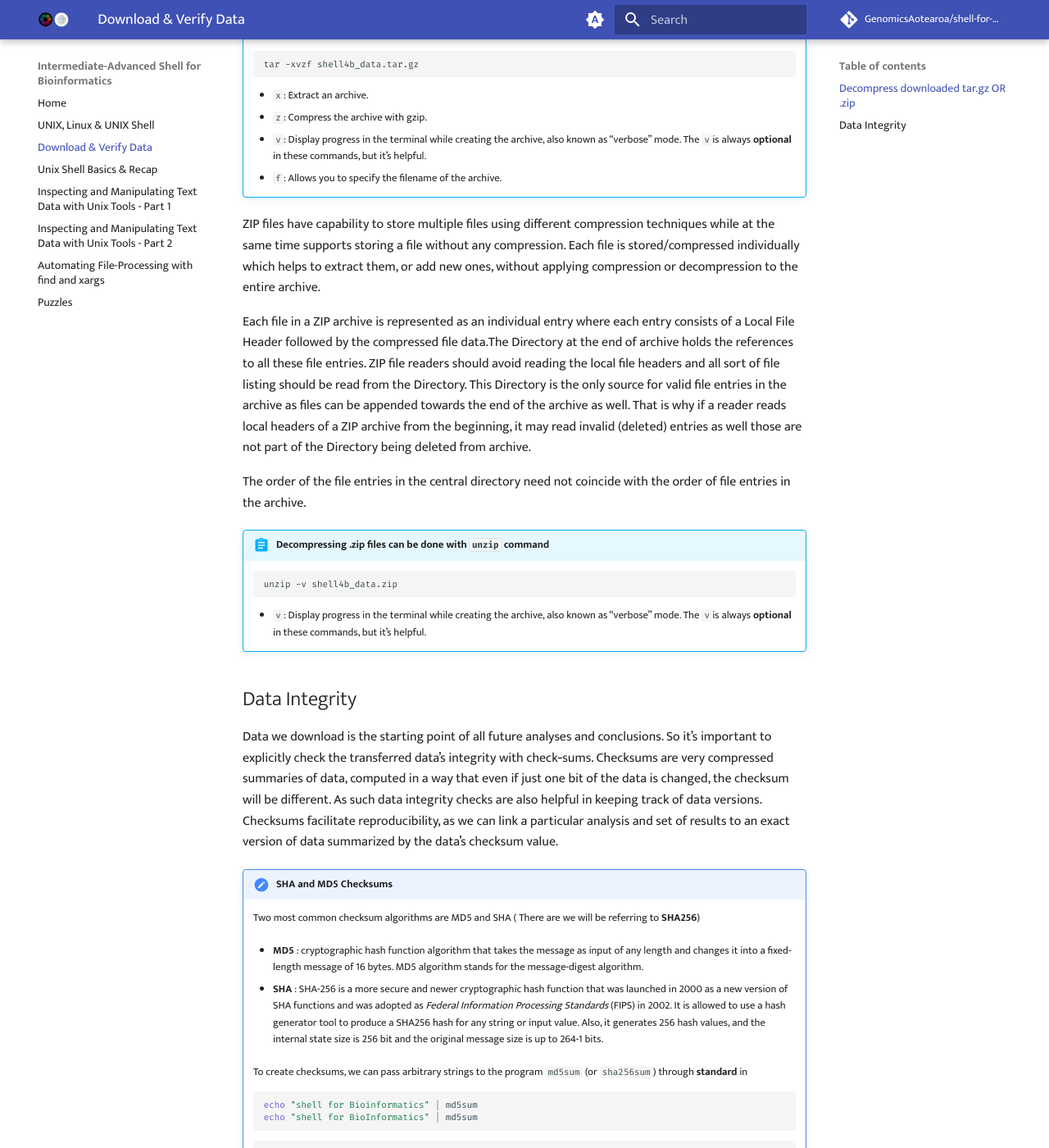
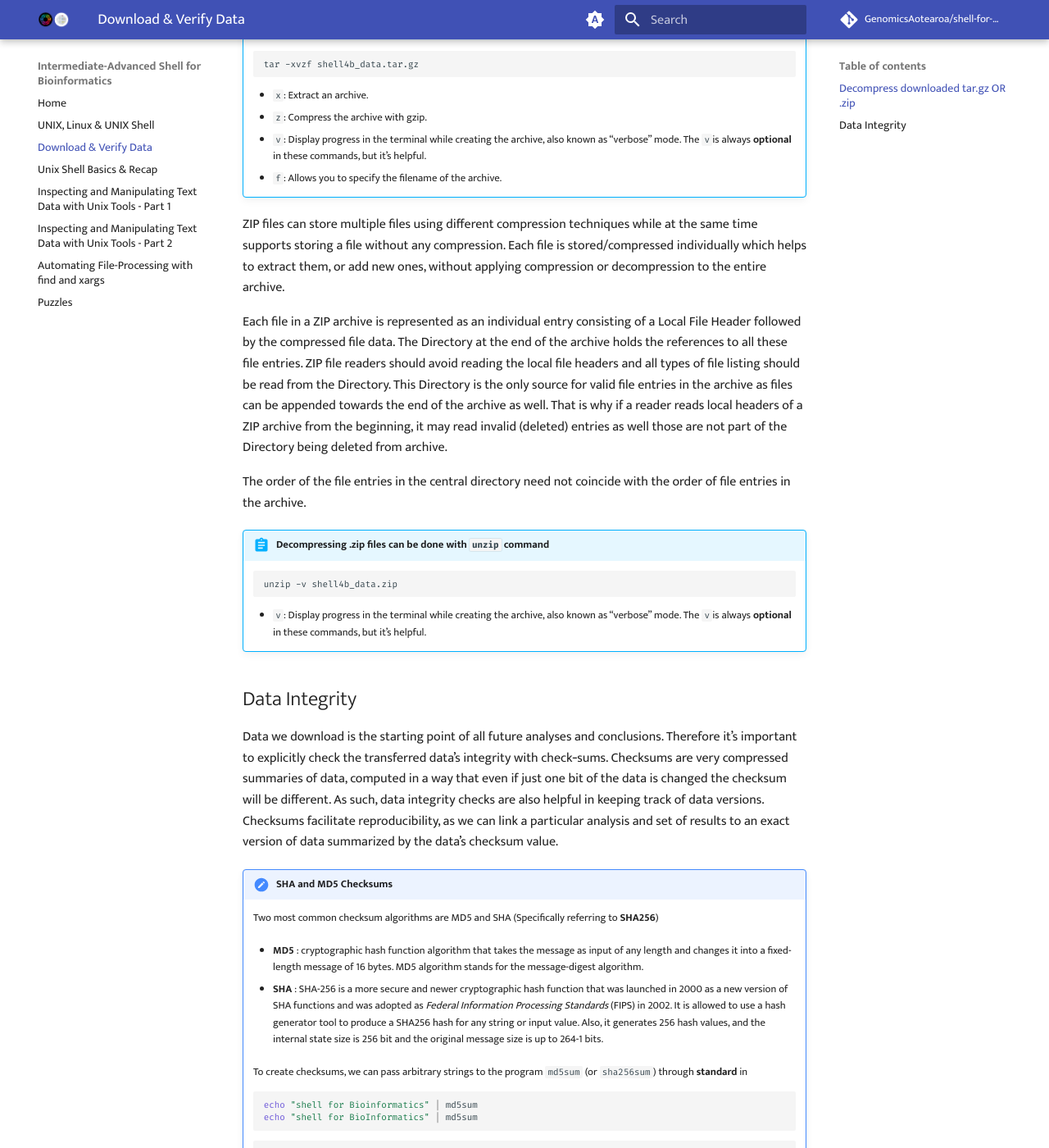
Before and after one commit to GenomicsAotearoa/shell-for-bioinformatics, an MkDocs documentation site: the page built from docs/1_download_data.md, in a window 1280 px wide and 1400 px high, scrolled down 1016 px. Shown: the whole window at 82% size. Built offline with MkDocs 1.6.1 and Material for MkDocs 9.7.7, drawn with Linux system fonts in a browser that asks for light colours; comment, search, counter and statistics services are not loaded; the version menu is left out; some of the changed text lies outside the part shown.

Commit message:
Small spelling edits for DownloadData

````diff
--- a/docs/1_download_data.md
+++ b/docs/1_download_data.md
@@ -25,11 +25,11 @@
 
 ## Decompress downloaded tar.gz OR .zip
 
-A **TAR.GZ** file is a combination of two different packaging algorithms. The first is *tar*, short for tape archive. It’s an old utility, invented mainly for accurate data transfer to devices without their own file systems. A tar file (or tarball) contains files in a sequential format, along with metadata about the directory structure and other technical parameters.
+A **TAR.GZ** file is a combination of two different packaging algorithms. The first is *tar*, short for tape archive. It’s an old utility invented mainly for accurate data transfer to devices without their own file systems. A tar file (or tarball) contains files in a sequential format, along with metadata about the directory structure and other technical parameters.
 
-It is useful to note that tar doesn’t compress the files in question, only packages them. Indeed, sometimes the resulting tarball can be of greater size due to padding. So that’s where **Gzip** comes in. **Gzip** (denoted by a .gz file extension) is a compressed file format used to archive data to take up smaller space. Gzip uses the same compression algorithm as the more commonly known zip but can only be used on a single file. In short, Gzip compresses all the individual files and tar packages them in a single archive.
+It is useful to note that tar doesn’t compress the files in question, only packages them. Indeed, sometimes the resulting tarball can be of greater size due to padding. That’s where **Gzip** comes in. **Gzip** (denoted by a .gz file extension) is a compressed file format used to archive data to take up smaller space. Gzip uses the same compression algorithm as the more commonly known zip but can only be used on a single file. In short, Gzip compresses all the individual files and tar packages them in a single archive.
 
-!!! abstract "Decomressing the tar.gz file can be done  with the built-in `tar` utility"
+!!! abstract "Decompressing the tar.gz file can be done  with the built-in `tar` utility"
 
     ```bash
     tar -xvzf shell4b_data.tar.gz
@@ -42,9 +42,9 @@ It is useful to note that tar doesn’t compress the files in question, only pac
 
 
 
-ZIP files have capability to store multiple files using different compression techniques while at the same time supports storing a file without any compression. Each file is stored/compressed individually which helps to extract them, or add new ones, without applying compression or decompression to the entire archive.
+ZIP files can store multiple files using different compression techniques while at the same time supports storing a file without any compression. Each file is stored/compressed individually which helps to extract them, or add new ones, without applying compression or decompression to the entire archive.
 
-Each file in a ZIP archive is represented as an individual entry where each entry consists of a Local File Header followed by the compressed file data.The Directory at the end of archive holds the references to all these file entries. ZIP file readers should avoid reading the local file headers and all sort of file listing should be read from the Directory. This Directory is the only source for valid file entries in the archive as files can be appended towards the end of the archive as well. That is why if a reader reads local headers of a ZIP archive from the beginning, it may read invalid (deleted) entries as well those are not part of the Directory being deleted from archive.
+Each file in a ZIP archive is represented as an individual entry consisting of a Local File Header followed by the compressed file data. The Directory at the end of the archive holds the references to all these file entries. ZIP file readers should avoid reading the local file headers and all types of file listing should be read from the Directory. This Directory is the only source for valid file entries in the archive as files can be appended towards the end of the archive as well. That is why if a reader reads local headers of a ZIP archive from the beginning, it may read invalid (deleted) entries as well those are not part of the Directory being deleted from archive.
 
 The order of the file entries in the central directory need not coincide with the order of file entries in the archive.
 
@@ -58,11 +58,11 @@ The order of the file entries in the central directory need not coincide with th
 
 ## Data Integrity
 
-Data we download  is the starting point of all future analyses and conclusions. So it’s important to explicitly check the transferred data’s integrity with check‐sums. Checksums are very compressed summaries of data, computed in a way that even if just one bit of the data is changed, the checksum will be different. As such data integrity checks are also helpful in keeping track of data versions. Checksums facilitate reproducibility, as we can link a particular analysis and set of results to an exact version of data summarized by the data’s checksum value.
+Data we download is the starting point of all future analyses and conclusions. Therefore it’s important to explicitly check the transferred data’s integrity with check‐sums. Checksums are very compressed summaries of data, computed in a way that even if just one bit of the data is changed the checksum will be different. As such, data integrity checks are also helpful in keeping track of data versions. Checksums facilitate reproducibility, as we can link a particular analysis and set of results to an exact version of data summarized by the data’s checksum value.
 
 !!! book-lock "SHA and MD5 Checksums"
 
-    Two most common checksum algorithms are MD5 and SHA ( There are we will be referring to **SHA256**)
+    Two most common checksum algorithms are MD5 and SHA (Specifically referring to **SHA256**)
 
     * **MD5** : cryptographic hash function algorithm that takes the message as input of any length and changes it into a fixed-length message of 16 bytes. MD5 algorithm stands for the message-digest algorithm.
 
@@ -86,7 +86,7 @@ Data we download  is the starting point of all future analyses and conclusions.
 
     f44dca62012017196b545a2dd2d2906d  tb1.fasta
     ```
-    Because it can get rather tedious to check each checksum individually, both `md5sum` and `sha256sum` has a convenient solution: Let's say that we want to verify checksum for all of the .fasta files in current directory. This can be done by creating and validating against a file containing the checksums of all the .fasta files.
+    Because it can get rather tedious to check each checksum individually, both `md5sum` and `sha256sum` has a convenient solution: Let's say that we want to verify the checksums for all of the .fasta files in the current directory. This can be done by creating and validating against a file containing the checksums of all the .fasta files.
 
     * `fasta_checksums.md5` contains the checksums for three .fasta files which were verified prior to uploading to github repo. This was generated by using the command `md5sum *.fasta > fasta_checksums.md5`
     * Run `md5sum -c fasta_checksums.md5` and see whether all the .fasta files pass the verification
@@ -95,7 +95,7 @@ Data we download  is the starting point of all future analyses and conclusions.
 
 !!! warning "True story - Applications will not trigger clear error messages for corrupted data"
 
-        Following is an error message recorded on the log for a failed `bedtools genomecov` process ran on NeSI Mahuika cluster
+        The following is an error message recorded on the log for a failed `bedtools genomecov` process ran on NeSI Mahuika cluster
 
         ```bash
         terminate called after throwing an instance of 'std::bad_alloc'
@@ -109,6 +109,6 @@ Data we download  is the starting point of all future analyses and conclusions.
 
         `std::bad_alloc` is the C++ error code for when a new operator tries to allocate something, but fails. As C++ cannot dynamically   allocate memory, the lack of memory is the most common cause.
 
-    So, it's quite difficult avoid the temptation  to throw more memory at this process and re-run it. In fact, it was re-ran with 0.5TB of memory as a sanity check which triggered the same error.
+    So, it's quite difficult avoid the temptation to throw more memory at this process and re-run it. In fact, it was re-ran with 0.5TB of memory as a sanity check which triggered the same error.
 
-    As it turned out, true cause for this failed process was the input **.bed** file was corrupted.  🕵️‍♀️
+    As it turned out, the true cause for this failed process was the input **.bed** file was corrupted.  🕵️‍♀️
````
